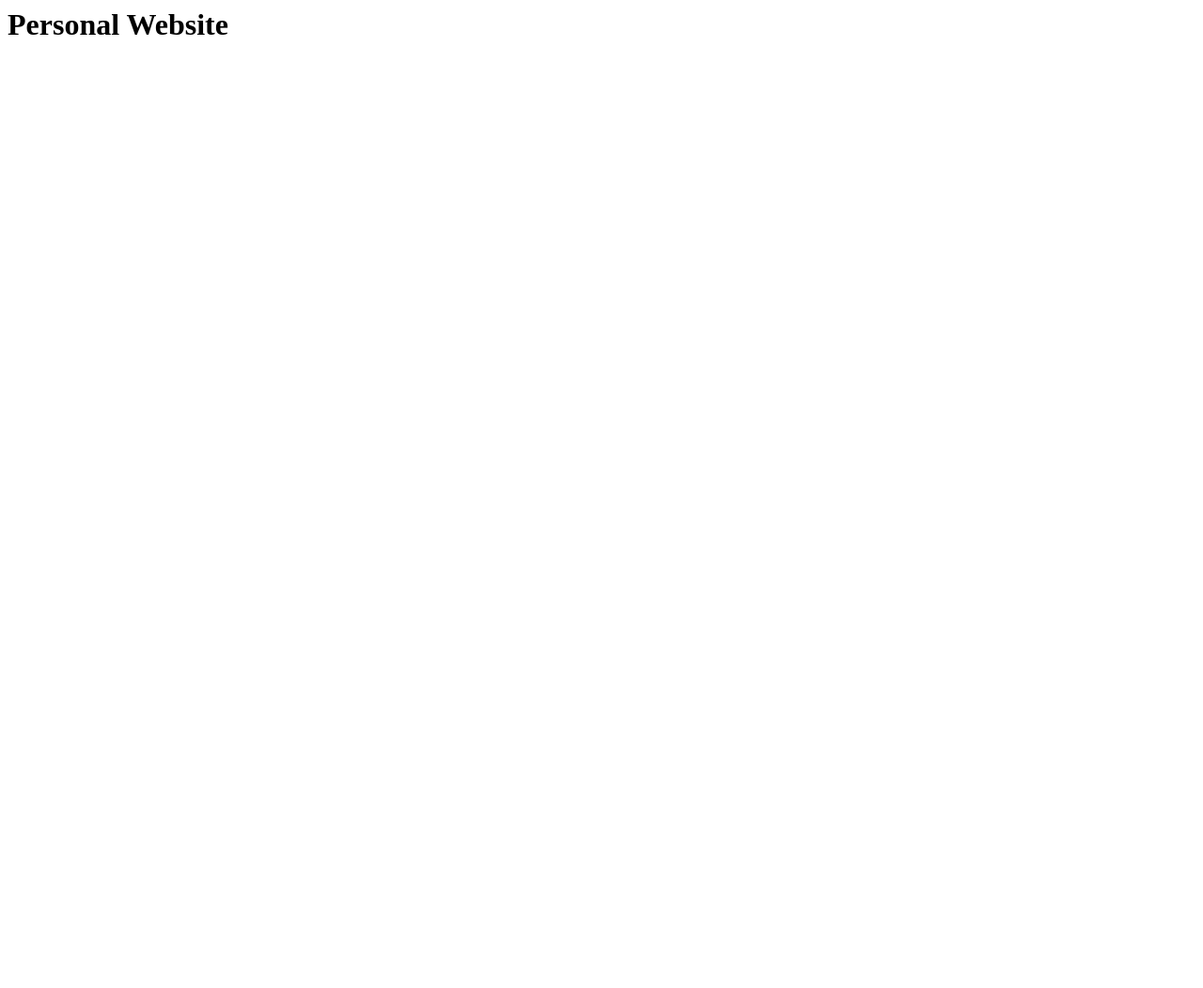
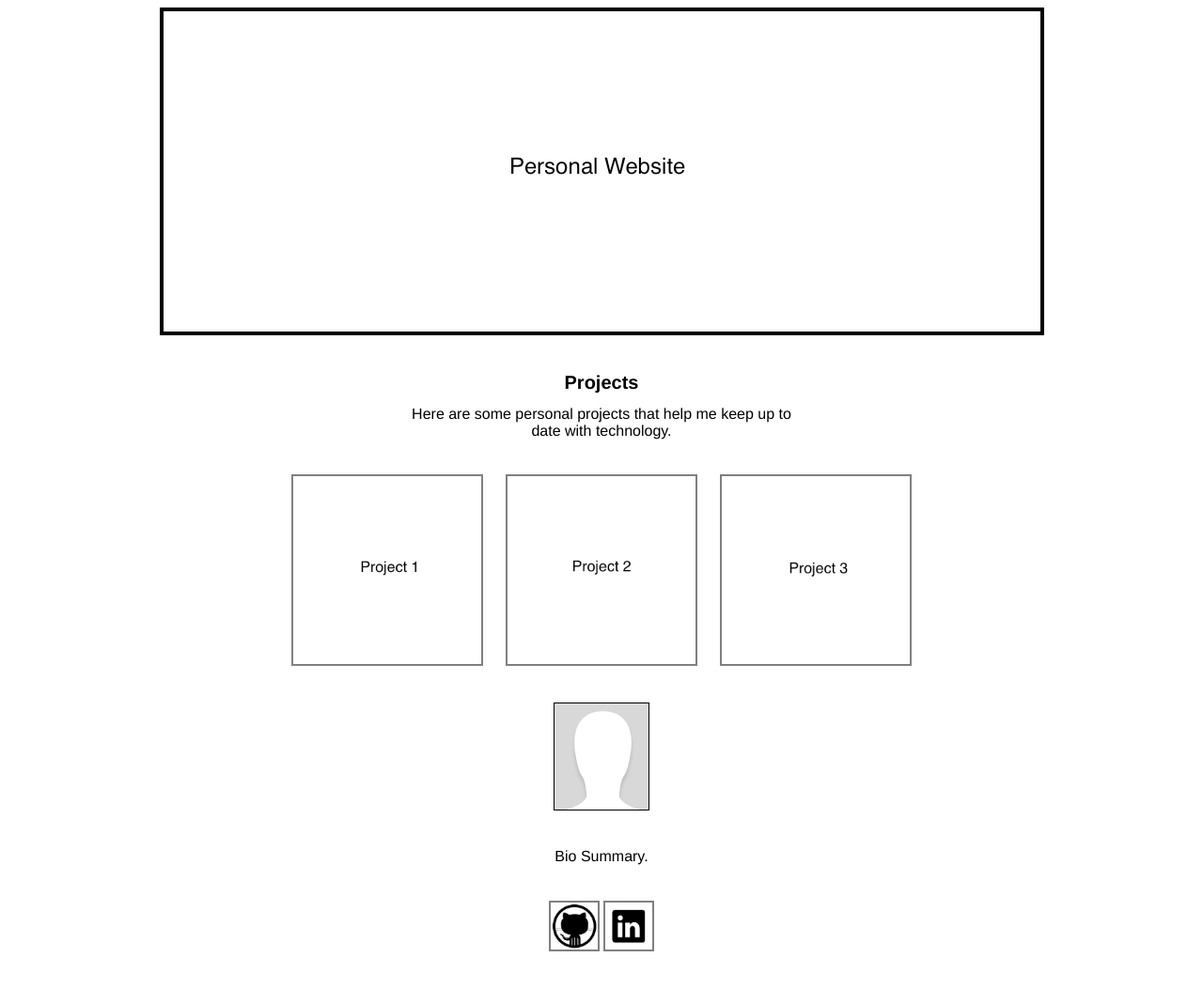
Before and after one commit to jimareed/personal-website, a plain HTML site: page index.html in a window 1280 px wide. Shown: the whole page at 94% size. Before the commit the page ends 800 px from the top, so only its background shows below. Drawn offline with Linux system fonts and the light colour scheme.

Commit message:
website first version
website first version

```diff
--- a/index.html
+++ b/index.html
@@ -1,5 +1,98 @@
+<!DOCTYPE html>
 <html>
+<head>
+        <meta charset="utf-8" />
+        <title>Your Name</title>
+        <style>
+        header {
+          border-width: 0px;
+          background-color: white;
+        }
+        body {
+                font-family: Helvetica, Arial, sans-serif;
+                background-color: white;
+        }
+        h1 {
+                font-size: 20px;
+        }
+        section {
+                border-style: solid;
+                border-width: 2px;
+                border-color: white;
+        }
+        a img {
+          border-style: solid;
+          border-width: 2px;
+          border-color: grey;
+          width: 20;
+          height: 20;
+        }
+        p {
+          font-size: 16px;
+        }
+
+        </style>
+</head>
 <body>
-  <h1>Personal Website</h1>
+  <header align="center">
+    <img src="images/banner.png" alt="Banner" />
+  </header>
+  <p/>
+  <table width="100%">
+    <tr width="100%">
+      <td width="33%" align="right"></td>
+      <td width="33%" align="center">
+        <p>
+          <h1>Projects</h1>
+          Here are some personal projects that help me
+          keep up to date with technology.
+        </p>
+        <br/>
+      </td>
+      <td width="33%"/>
+    </tr>
+  </table>
+  <div align="center">
+  <a href="project-1"><img src="images/project-1.png" hspace="10" width="200" height="200" alt="Project 1" /></a>
+  <a href="project-2"><img src="images/project-2.png" hspace="10" width="200" height="200" alt="Project 2" /></a>
+  <a href="project-3"><img src="images/project-3.png" hspace="10" width="200" height="200" alt="Project 3" /></a>
+  </div>
+  <p/><p/>
+<p/>
+<p/>
+<div>
+  <table width="100%">
+    <tr>
+      <td width="33%" align="right"></td>
+      <td width="33%">
+        <p align="center">
+          <img src="images/profile.png" border="1"   alt="Profile" />
+        </p>
+      </td>
+      <td width="33%"/>
+    </tr>
+    <tr width="100%">
+      <td width="33%" align="right"></td>
+      <td width="33%">
+        <p align="center">
+          Bio Summary.
+        </p>
+      </td>
+      <td width="33%"/>
+    </tr>
+  </table>
+
+  <table width="100%">
+    <tr>
+      <td align="center">
+        <p>
+          <a href="https://github.com"><img src="images/github-icon.png" height="50" width="50" alt="github"/></a>
+          <a href="https://www.linkedin.com"><img src="images/linkedin-icon.png" height="50" width="50" alt="linkedin"/></a>
+        </p>
+      </td>
+    </tr>
+  </table>
+  <p/><p/>
+</div>
 </body>
 </html>
```
Also changed, not shown: images/banner.png (added), images/github-icon.png (added), images/linkedin-icon.png (added), images/profile.png (added), images/project-1.png (added), images/project-2.png (added), images/project-3.png (added), 1 other file.
